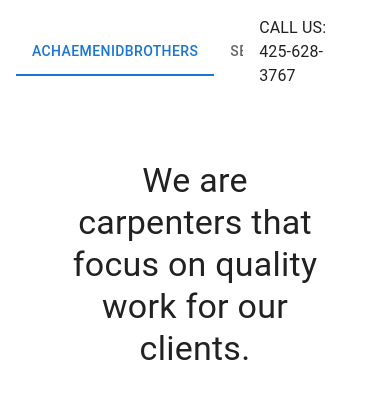
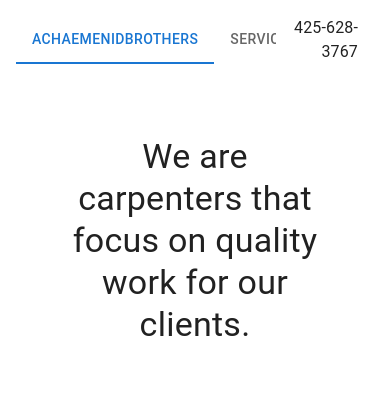
Before and after one commit to MrKeon/abros, a React (Create React App) app: page / in a window 390 px wide. Shown: the top 398 px of the page. Built offline with nearby package versions, Linux system fonts and the light colour scheme.

Commit message:
more mobile friendly updates.

```diff
--- a/src/App.tsx
+++ b/src/App.tsx
@@ -1,5 +1,5 @@
 import './App.css';
-import { Box, Container, CssBaseline, Link, Tab, Tabs, Typography } from '@mui/material';
+import { Box, Container, CssBaseline, Hidden, Link, Tab, Tabs, Typography } from '@mui/material';
 import React, { SyntheticEvent } from 'react';
 import { Services } from './pages/Services';
 import { About } from './pages/About';
@@ -33,15 +33,29 @@ function App() {
     <CssBaseline>
       <Container>
         <Box sx={{ width: '100%', display: 'flex', alignItems: 'center', justifyContent: 'space-between' }}>
-          <Tabs value={tab} onChange={handleChange} sx={{ flexGrow: 1 }} variant="scrollable">
+          <Tabs
+            value={tab}
+            onChange={handleChange}
+            variant="scrollable"
+            scrollButtons="auto"
+            sx={{ flexGrow: 1 }}
+          >
             <Tab label="AchaemenidBrothers" />
             <Tab label="Services" />
             {/* <Tab label="About" /> */}
             <Tab label="Contact" />
           </Tabs>
-          <Typography sx={{ ml: 'auto', p: 2 }}>
+          <Typography sx={{ p: 2, textAlign: 'right' }}>
+            <Box
+              component="span"
+              sx={{
+                display: { xs: 'none', sm: 'inline' },
+              }}
+            >
+              {`CALL US: `}
+            </Box>
             <Link href={`tel:${businessPhone}`} color="inherit" underline="none">
-              CALL US: {businessPhone}
+              {businessPhone}
             </Link>
           </Typography>
         </Box>
```
